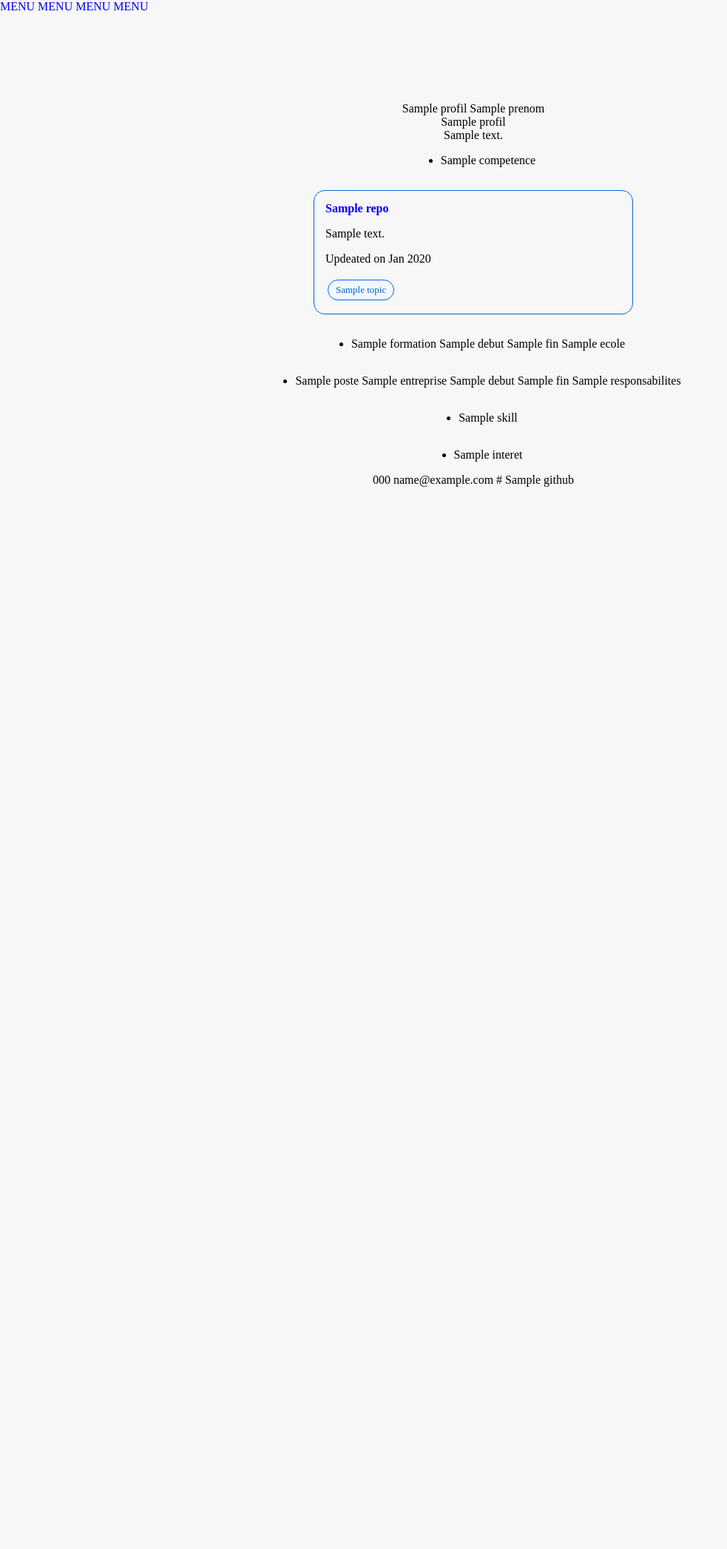
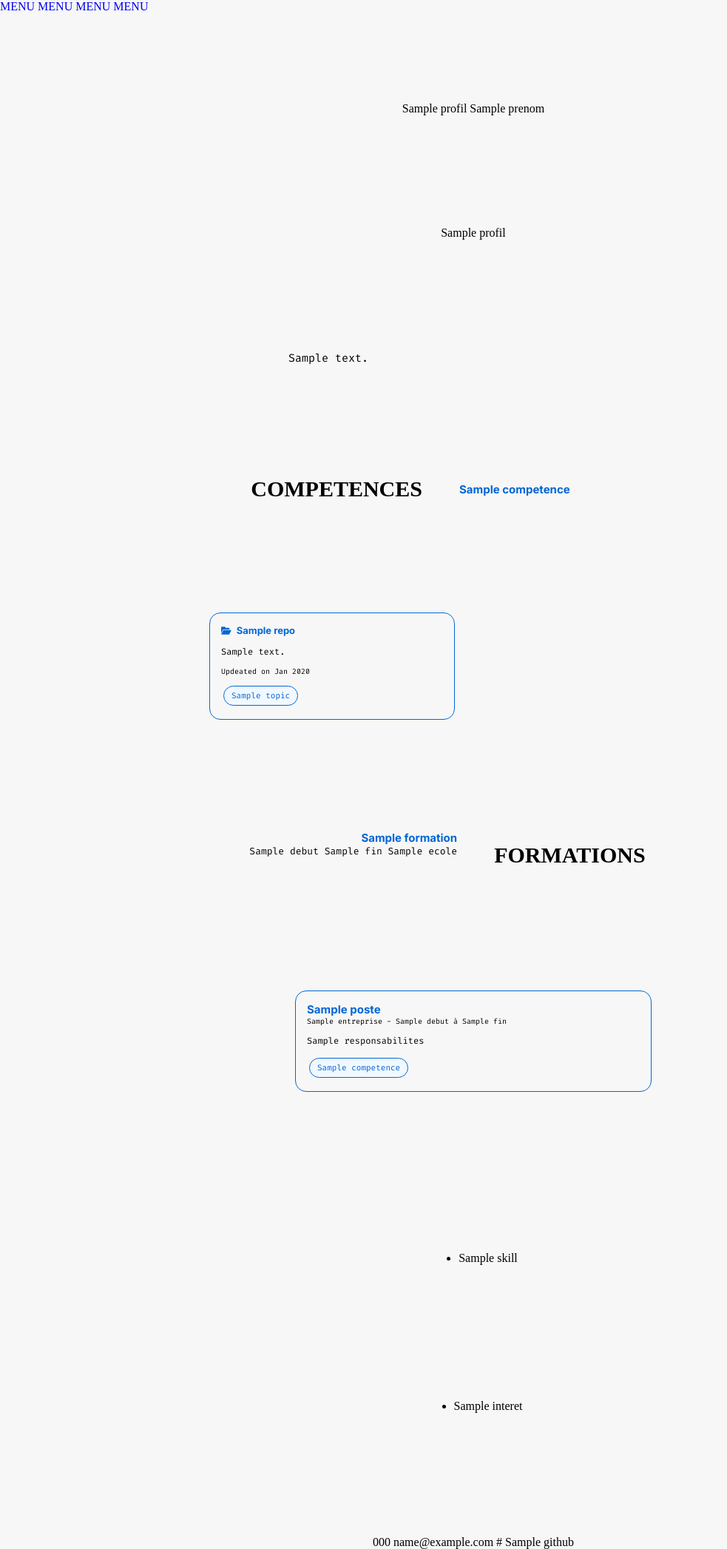
Before and after one commit to githubstevemas/portfolio, a Django app: template portfolio/main/templates/main.html in a window 1280 px wide. Shown: the whole page at 74% size, without its empty margins (0-983 px from the left). Before the commit the page ends 658 px from the top, so only its background shows below. Run offline with Django 5.2, Linux system fonts and the light colour scheme; the template is opened without the code that fills it: most values are stand-ins (such as "Sample title", 1, 10 or a date in 2020).

Commit message:
Added some CSS style.

```diff
--- a/portfolio/main/templates/main.html
+++ b/portfolio/main/templates/main.html
@@ -7,70 +7,78 @@
 <div class="main-container">
     {% if portfolio_data %}
 
-        <span class="name">
+        <div class="name">
             {{ portfolio_data.profil.nom }}
             {{ portfolio_data.profil.prenom }}
-        </span>
+        </div>
 
-        <span class="titre">
+        <div class="titre">
             {{ portfolio_data.profil.titre }}
-        </span>
+        </div>
 
-        <span class="description">
+        <div class="description">
             {{ portfolio_data.profil.description }}
-        </span>
+        </div>
 
-        <span class="competences">
-            <ul>
+        <div class="competences">
+            <div class="title-h2">COMPETENCES</div>
+            <div>
                 {% for competence in portfolio_data.competences %}
-                    <li>{{ competence }}</li>
+                    <span class="competence-name">{{ competence }}<br></span>
                 {% endfor %}
-            </ul>
-        </span>
+            </div>
+        </div>
 
         <div class="projets">
                 {% for repo in repos %}
                     {% if repo.description %}
                         <div class="repo-container">
-                            <div class="repo-title">
-                                <a href="{{ repo.html_url }}">{{ repo.name }}</a>
+                            <div>
+                                <i class="fa-solid fa-folder-open" style="color: #0366d6;"></i>
+                                <a class="repo-title" href="{{ repo.html_url }}" target="_blank">{{ repo.name }}</a>
                             </div>
                             <p>{{ repo.description }}</p>
-                            <p>Updeated on {{ repo.updated_at|date:"M Y" }}</p>
+                            <p class="repo-updated">Updeated on {{ repo.updated_at|date:"M Y" }}</p>
                             {% for topic in repo.topics %}
-                                <span class="repo-topic">{{ topic }}</span>
+                                <span class="topic">{{ topic }}</span>
                             {% endfor %}
                         </div>
                     {% endif %}
                 {% endfor %}
         </div>
 
-        <span class="formations">
-            <ul>
+        <div class="formations-container">
+            <div class="formations">
                 {% for formation in portfolio_data.formations %}
-                    <li>
-                        {{ formation.nom }}
-                        {{ formation.debut }}
-                        {{ formation.fin }}
-                        {{ formation.ecole }}
-                    </li>
+                    <div class="formation">
+                        <div class="formation-name">{{ formation.nom }}</div>
+                        <div>
+                            {{ formation.debut }}
+                            {{ formation.fin }}
+                            {{ formation.ecole }}<br>
+                        </div>
+                    </div>
                 {% endfor %}
-            </ul>
-        </span>
+            </div>
+            <div class="title-h2">FORMATIONS</div>
+        </div>
 
-        <span class="experiences">
-            <ul>
-                {% for experience in portfolio_data.experiences %}
-                    <li>
-                        {{ experience.poste }}
-                        {{ experience.entreprise }}
-                        {{ experience.debut }}
-                        {{ experience.fin }}
-                        {{ experience.responsabilites }}
-                    </li>
-                {% endfor %}
-            </ul>
-        </span>
+        <div class="experiences-container">
+            {% for experience in portfolio_data.experiences %}
+                <div class="experience">
+                    <div class="experience-title">{{ experience.poste }}</div>
+                    <div class="repo-updated">
+                        {{ experience.entreprise }} - {{ experience.debut }} à {{ experience.fin }}
+                    </div>
+                    <p>{{ experience.responsabilites }}</p>
+                    <!-- Affichage des topics de compétences -->
+                    {% for topic in experience.competences %}
+                        <div class="topic">{{ topic }}</div>
+                    {% endfor %}
+                </div>
+            {% endfor %}
+        </div>
+
 
         <span class="soft-skills">
             <ul>
--- a/portfolio/portfolio/templates/base.html
+++ b/portfolio/portfolio/templates/base.html
@@ -6,6 +6,7 @@
     {% load static %}
     <link rel="stylesheet" href="{% static 'css/styles.css' %}"/>
     <link rel="stylesheet" href="https://cdnjs.cloudflare.com/ajax/libs/font-awesome/6.0.0-beta3/css/all.min.css">
+
 </head>
 <body>
 
--- a/portfolio/static/css/styles.css
+++ b/portfolio/static/css/styles.css
@@ -1,3 +1,4 @@
+@import url('https://fonts.googleapis.com/css2?family=Inter:wght@400;600;700&family=Fira+Code:wght@400;500;600&display=swap');
 
 html {
     overflow-y: scroll;
@@ -16,6 +17,11 @@ a {
     text-decoration: none;
 }
 
+.title-h2 {
+    font-size: 30px;
+    font-weight: bold;
+}
+
 .main-container {
     flex: 1;
     display: flex;
@@ -25,6 +31,7 @@ a {
     margin-top: 120px;
     padding-left: 200px;
     padding-right: 200px;
+    gap: 150px;
 }
 
 .name {
@@ -36,36 +43,61 @@ a {
 }
 
 .description {
-
+    width: 500px;
+    font-family: 'Fira Code', monospace;
+    font-size: 15px;
 }
 
 .competences {
+    display: flex;
+    align-items: center;
+    gap: 50px;
+    margin-left: -170px;
+}
 
+.competence-name {
+    font-size: 15px;
+    color: #0366d6;
+    font-weight: bold;
+    font-family: 'Inter', sans-serif;
 }
 
 .projets {
-
+    column-count: 2;
+    column-gap: 50px;
 }
 
 .repo-container {
+    font-family: 'Fira Code', monospace;
+    font-size: 12px;
     border: 1px solid #0366d6;
     border-radius: 15px;
     padding: 15px;
-    margin: 15px;
-    width: 400px;
+    margin-bottom: 50px;
+    break-inside: avoid;
+    width: 300px;
     height: auto;
 }
 
 .repo-title {
-    font-size: 16px;
+    font-size: 13px;
     color: #0366d6;
     font-weight: bold;
+    font-family: 'Inter', sans-serif;
 }
 
-.repo-topic {
+.repo-title:hover {
+    color: #0000d6;
+}
+
+.repo-updated {
+    font-size: 10px;
+}
+
+.topic {
     display: inline-block;
     padding: 5px 10px;
-    font-size: 13px;
+    font-size: 11px;
     color: #0366d6;
     background-color: #f1f8ff;
     border: 1px solid #0366d6;
@@ -76,17 +108,51 @@ a {
     transition: all 0.3s ease;
 }
 
-.repo-topic:hover {
+.topic:hover {
     background-color: #0366d6;
     color: #fff;
 }
 
-.formations {
+.formations-container {
+    display: flex;
+    align-items: center;
+    gap: 50px;
+    margin-right: 70px;
+}
+
+.formation {
+    font-size: 13px;
+    font-family: 'Fira Code', monospace;
+    text-align: right;
+    margin-bottom: 30px;
+}
+
+.formation-name {
+    font-size: 15px;
+    color: #0366d6;
+    font-weight: bold;
+    font-family: 'Inter', sans-serif;
+}
+
+.experiences-container {
 
 }
 
-.experiences {
+.experience {
+    font-family: 'Fira Code', monospace;
+    font-size: 12px;
+    border: 1px solid #0366d6;
+    border-radius: 15px;
+    padding: 15px;
+    margin-bottom: 50px;
+    width: 450px;
+}
 
+.experience-title {
+    font-size: 15px;
+    color: #0366d6;
+    font-weight: bold;
+    font-family: 'Inter', sans-serif;
 }
 
 .soft-skills {
```
Also changed, not shown: portfolio/data/portfolio.json (+43 -33 lines), portfolio/main/views.py (+14 -3 lines).
